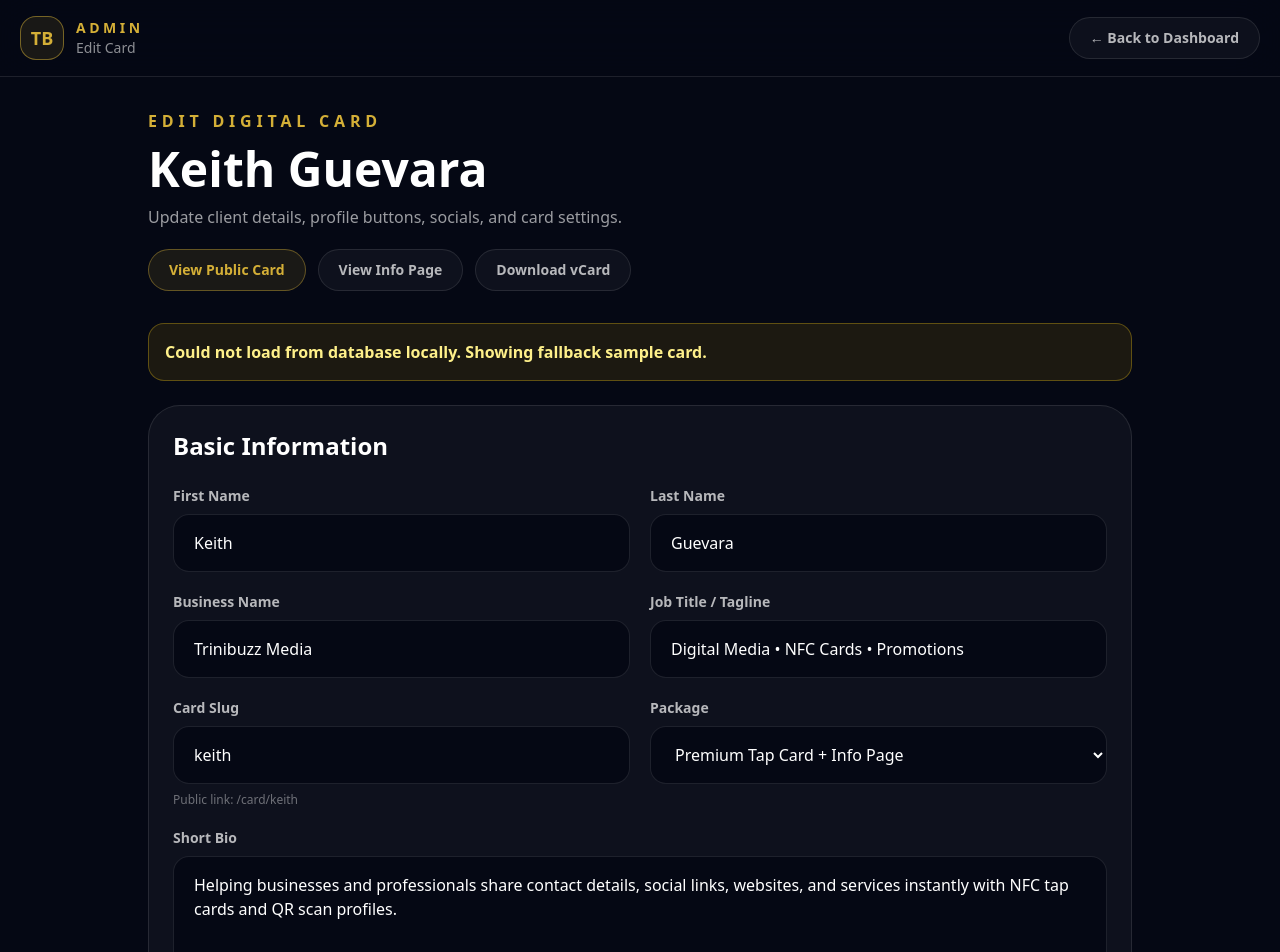
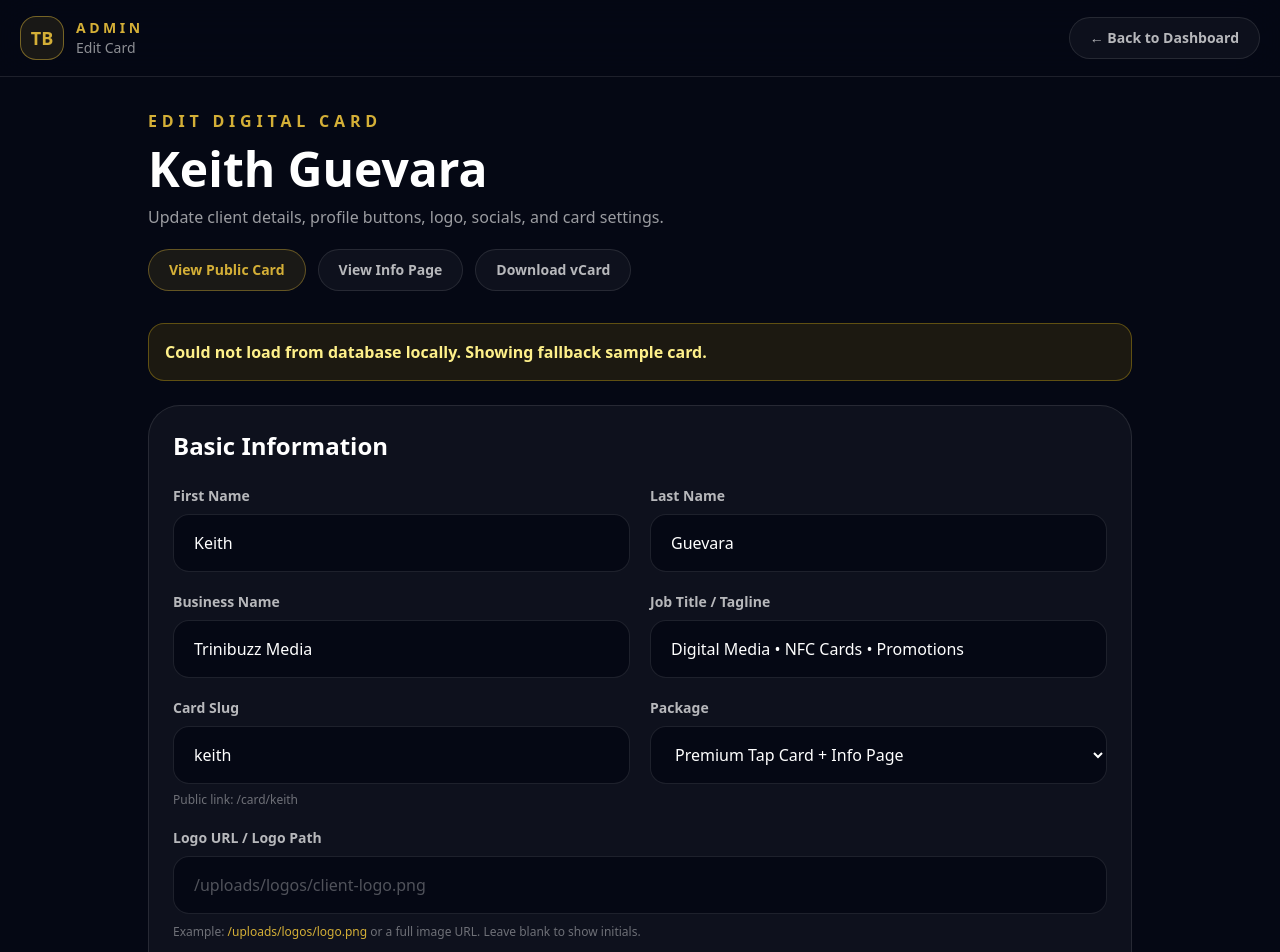
Before and after one commit to trinibuzz/trinibuzz-tapcard, a Next.js app: page /admin/cards/1/edit in a window 1280 px wide. Shown: the top 952 px of the page. Built offline with nearby package versions, Linux system fonts and the light colour scheme; no server answers; the database is empty.

Commit message:
Add logo field to card admin forms

```diff
--- a/app/admin/cards/[id]/edit/page.tsx
+++ b/app/admin/cards/[id]/edit/page.tsx
@@ -9,6 +9,7 @@ type CardForm = {
   company: string;
   title: string;
   slug: string;
+  logo: string;
   package_name: string;
   bio: string;
   phone: string;
@@ -29,6 +30,7 @@ const fallbackCard: CardForm = {
   company: "Trinibuzz Media",
   title: "Digital Media • NFC Cards • Promotions",
   slug: "keith",
+  logo: "",
   package_name: "Premium Tap Card + Info Page",
   bio: "Helping businesses and professionals share contact details, social links, websites, and services instantly with NFC tap cards and QR scan profiles.",
   phone: "18680000000",
@@ -90,6 +92,7 @@ export default function EditCardPage() {
           company: card.company || "",
           title: card.title || "",
           slug: card.slug || "",
+          logo: card.logo || "",
           package_name: card.package_name || "Starter Digital Card",
           bio: card.bio || "",
           phone: card.phone || "",
@@ -141,7 +144,7 @@ export default function EditCardPage() {
       setMessage(`Card updated successfully: /card/${data.slug}`);
     } catch (err) {
       setError(
-        "Could not save card. If you are testing locally, database may only work after deployment to Hostinger."
+        "Could not save card. If you are testing locally, the database may only work after deployment to Hostinger."
       );
     } finally {
       setSaving(false);
@@ -180,7 +183,7 @@ export default function EditCardPage() {
       }));
     } catch (err) {
       setError(
-        "Could not deactivate card. If you are testing locally, database may only work after deployment to Hostinger."
+        "Could not deactivate card. If you are testing locally, the database may only work after deployment to Hostinger."
       );
     } finally {
       setSaving(false);
@@ -220,11 +223,16 @@ export default function EditCardPage() {
           </p>
 
           <h1 className="mt-3 text-4xl font-black md:text-5xl">
-            {loading ? "Loading..." : `${form.first_name} ${form.last_name}`.trim() || form.company || "Edit Card"}
+            {loading
+              ? "Loading..."
+              : `${form.first_name} ${form.last_name}`.trim() ||
+                form.company ||
+                "Edit Card"}
           </h1>
 
           <p className="mt-3 max-w-2xl text-white/60">
-            Update client details, profile buttons, socials, and card settings.
+            Update client details, profile buttons, logo, socials, and card
+            settings.
           </p>
 
           <div className="mt-5 flex flex-wrap gap-3">
@@ -342,6 +350,45 @@ export default function EditCardPage() {
                   <option>Premium Tap Card + Info Page</option>
                 </select>
               </div>
+
+              <div className="md:col-span-2">
+                <label className="mb-2 block text-sm font-bold text-white/70">
+                  Logo URL / Logo Path
+                </label>
+
+                <input
+                  value={form.logo}
+                  onChange={(e) => updateField("logo", e.target.value)}
+                  placeholder="/uploads/logos/client-logo.png"
+                  className="w-full rounded-2xl border border-white/10 bg-[#050814] px-5 py-4 text-white outline-none placeholder:text-white/30 focus:border-[#d4af37]"
+                />
+
+                <p className="mt-2 text-xs leading-5 text-white/40">
+                  Example:{" "}
+                  <span className="text-[#d4af37]">
+                    /uploads/logos/logo.png
+                  </span>{" "}
+                  or a full image URL. Leave blank to show initials.
+                </p>
+              </div>
+
+              {form.logo && (
+                <div className="md:col-span-2">
+                  <div className="rounded-3xl border border-[#d4af37]/30 bg-[#07101f] p-5">
+                    <p className="mb-3 text-sm font-bold text-[#d4af37]">
+                      Logo Preview
+                    </p>
+
+                    <div className="flex min-h-28 items-center justify-center rounded-2xl border border-white/10 bg-[#050814] p-5">
+                      <img
+                        src={form.logo}
+                        alt="Logo preview"
+                        className="max-h-24 max-w-full object-contain"
+                      />
+                    </div>
+                  </div>
+                </div>
+              )}
 
               <div className="md:col-span-2">
                 <label className="mb-2 block text-sm font-bold text-white/70">
```
